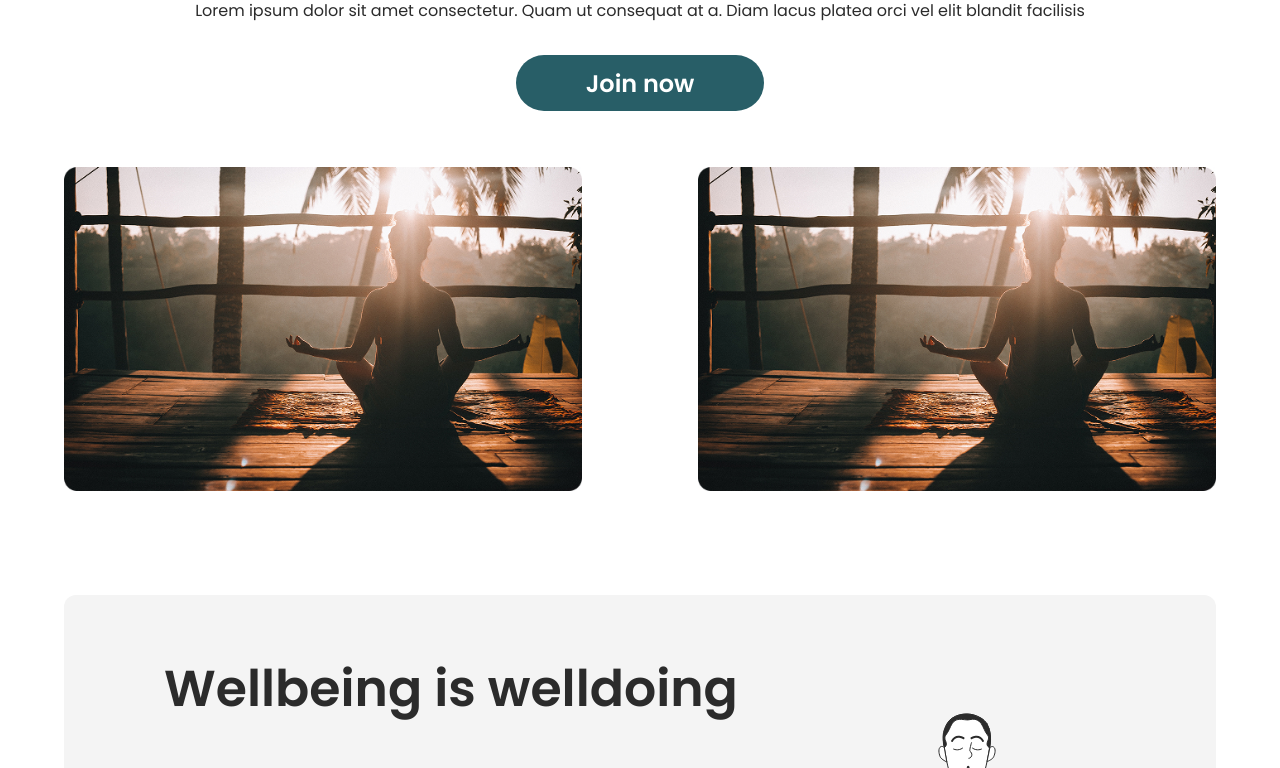
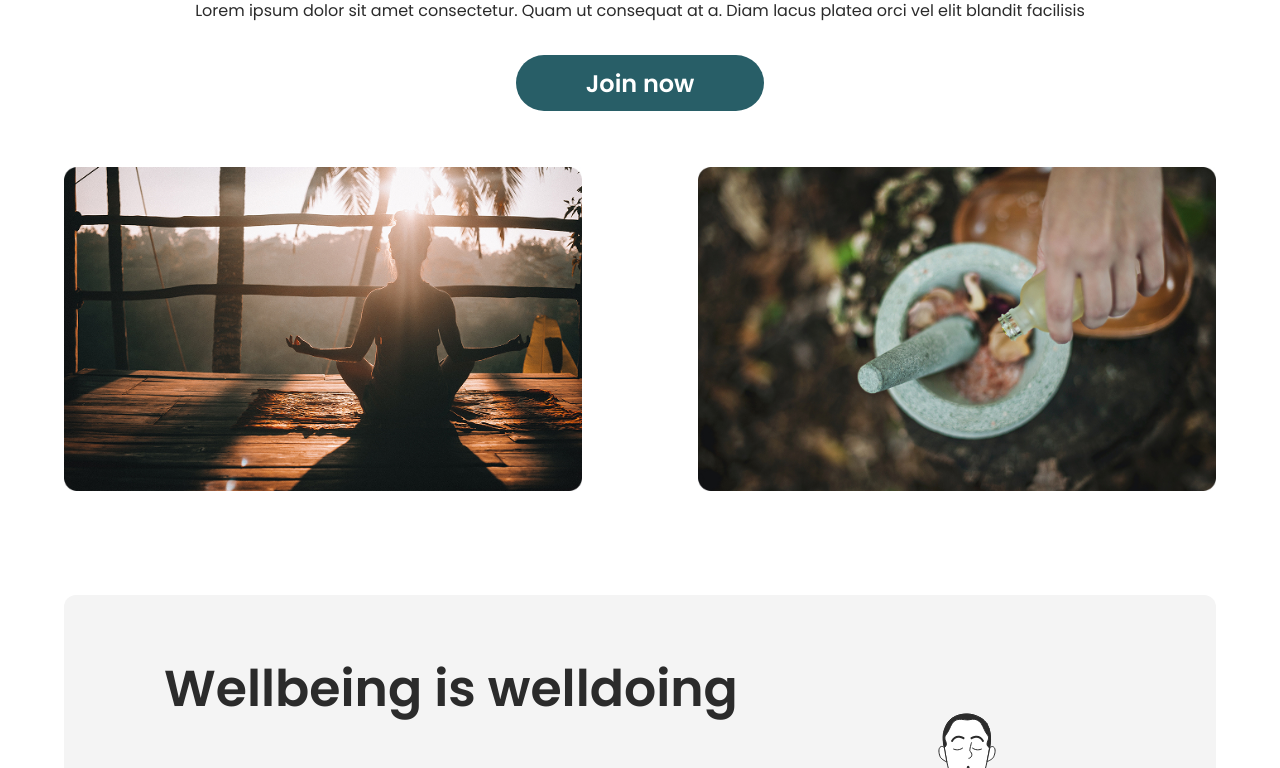
Before and after one commit to Mohammad-Alkreima/Minimalistic-Responsive-Landing-Page, a plain HTML site: page index.html in a window 1280 px wide. Shown: the part 332-1100 px from the top of the page. Drawn offline with Linux system fonts and the light colour scheme.

Commit message:
second commit

```diff
--- a/index.html
+++ b/index.html
@@ -34,7 +34,7 @@
             </div>
             <div class="img">
                 <img src="./assest/img/hero-1.jpg" alt="nature-img">
-                <img src="./assest/img/hero-1.jpg" alt="nature-img">
+                <img src="./assest/img/hero-2.jpg" alt="nature-img">
             </div>
         </div>
     </header>
```
